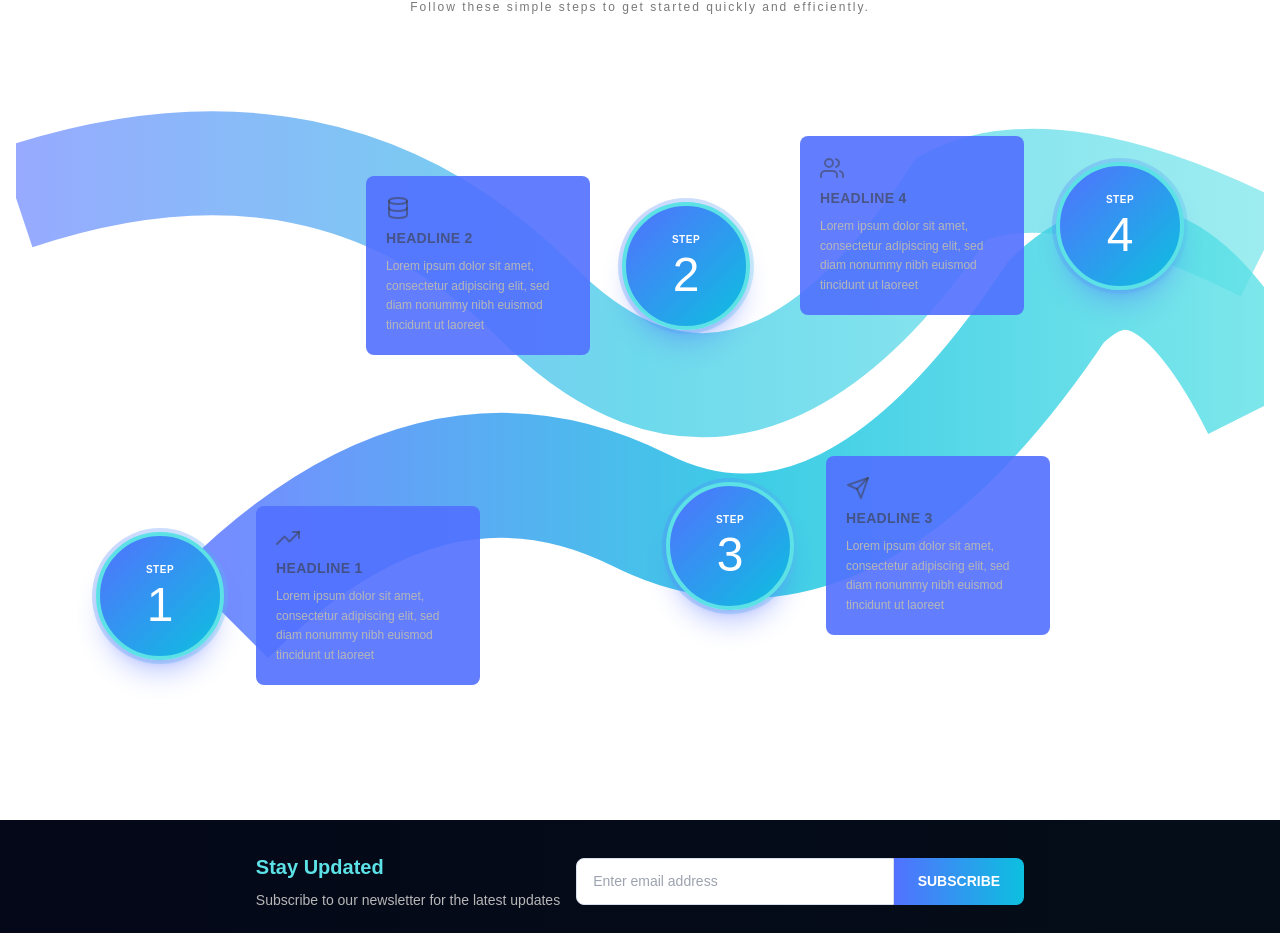
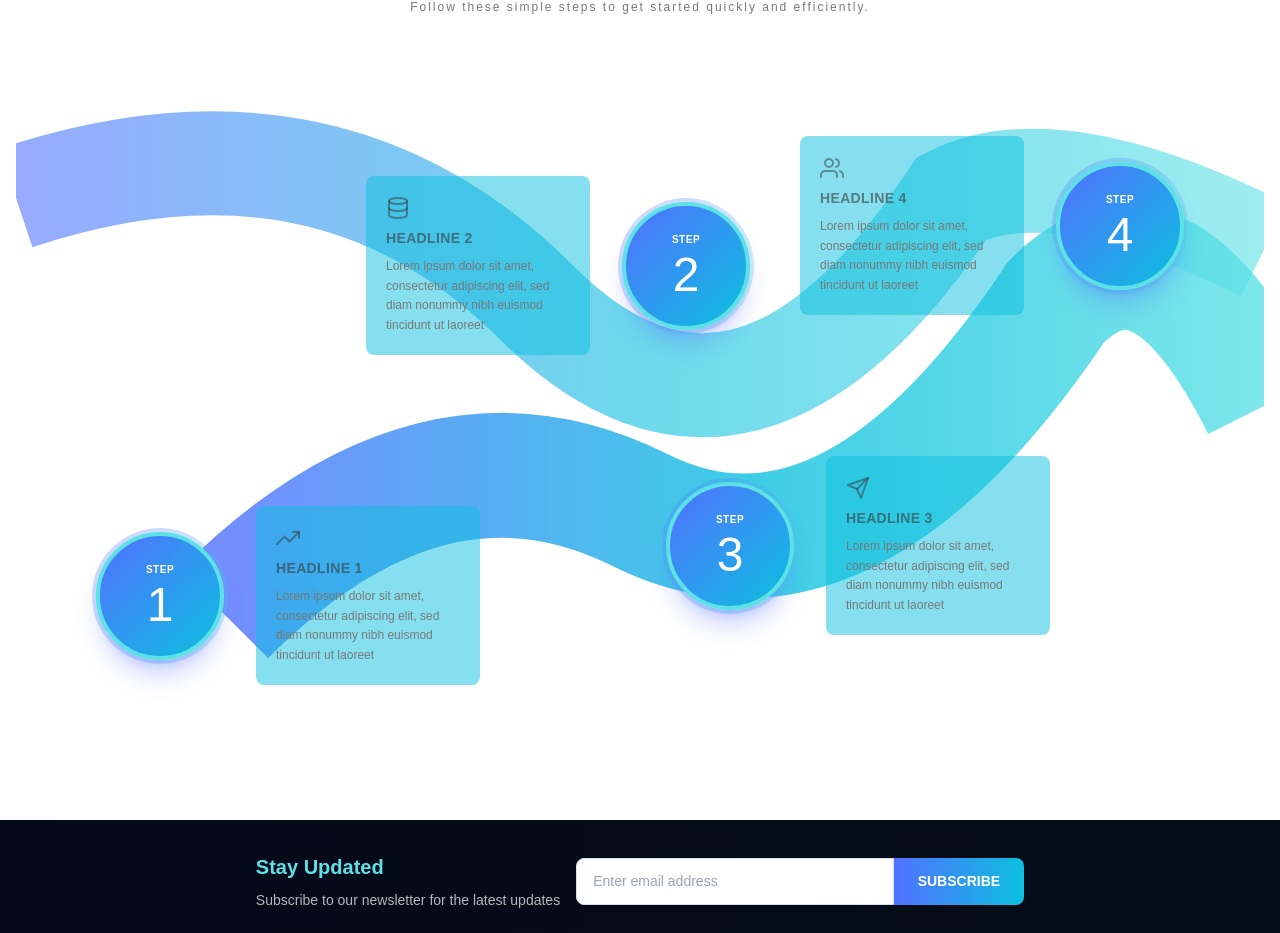
Before and after one commit to momenur/pronif, a Next.js app: page / in a window 1280 px wide. Shown: the part 1712-2645 px from the top of the page. Built offline with nearby package versions, Linux system fonts and the light colour scheme.

Commit message:
adjust step by step color

```diff
--- a/src/components/home/StepByStepSection.jsx
+++ b/src/components/home/StepByStepSection.jsx
@@ -106,7 +106,7 @@ const StepByStepSection = () => (
               </div>
 
               {/* Content */}
-              <div className="relative flex-1 min-w-0 p-5 overflow-hidden transition-all duration-500 rounded-lg bg-primary/90 hover:bg-primary group hover:shadow-2xl hover:-translate-y-2 hover:scale-105">
+              <div className="relative flex-1 min-w-0 p-5 overflow-hidden transition-all duration-500 rounded-lg bg-primary-main/50 hover:bg-primary/90 group hover:shadow-2xl hover:-translate-y-2 hover:scale-105">
                 <div className="absolute inset-0 rounded-xl">
                   <div className="absolute top-0 left-0 w-0 h-0.5 bg-gradient-to-r from-primary-main via-[#FFFF00] to-red group-hover:w-full transition-all duration-700 ease-out" />
                   <div className="absolute top-0 right-0 w-0.5 h-0 bg-gradient-to-b from-primary-main via-[#FFFF00] to-red group-hover:h-full transition-all duration-700 ease-out delay-200" />
@@ -122,7 +122,7 @@ const StepByStepSection = () => (
                 <h3 className="mb-2 font-semibold tracking-wide transition-all duration-500 text-border-dark/60 text-14 group-hover:text-white">
                   {step.headline}
                 </h3>
-                <p className="leading-relaxed transition-all duration-500 group-hover:text-border-light text-12 text-border">
+                <p className="leading-relaxed transition-all duration-500 group-hover:text-border-light text-12 text-border-regular">
                   {step.description}
                 </p>
               </div>
```
